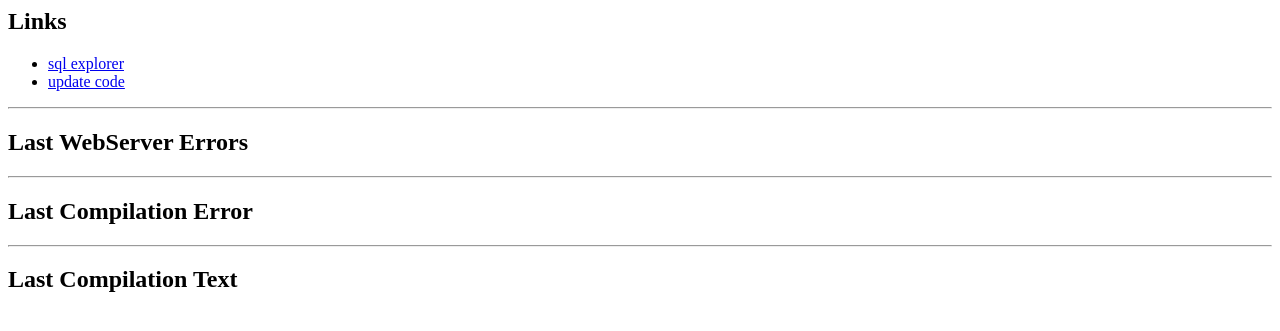
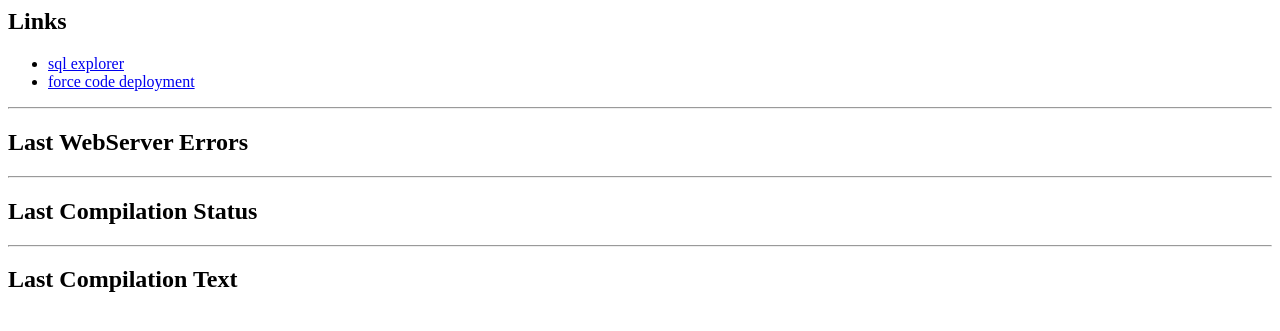
Before and after one commit to FredericoMFalcao/IntranetV1.1Db, a PHP site: page / in a window 1280 px wide. Shown: the top 331 px of the page. Run offline with PHP 8.4, Linux system fonts and the light colour scheme.

Commit message:
Changed labels for better readability

```diff
--- a/public_html/index.php
+++ b/public_html/index.php
@@ -5,13 +5,13 @@
 <h2>Links</h2>
 <ul>
 	<li>	<a href="sql_explorer.php">sql explorer</a></li>
-	<li>	<a href="deploy_code.php">update code</a></li>
+	<li>	<a href="deploy_code.php">force code deployment</a></li>
 </ul>
 <hr>
 <h2>Last WebServer Errors</h2>
 <pre><?php passthru("tail ../log/apache2_error.log");  ?></pre>
 <hr>
-<h2>Last Compilation Error</h2>
+<h2>Last Compilation Status</h2>
 <pre><?php echo file_get_contents("./last_update_error.txt"); ?></pre>
 <hr>
 <h2>Last Compilation Text</h2>
```
